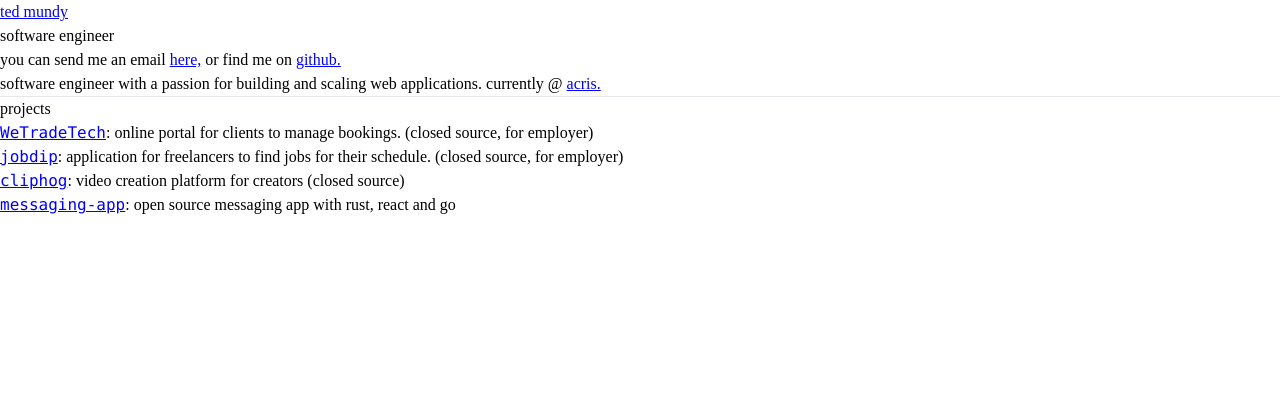
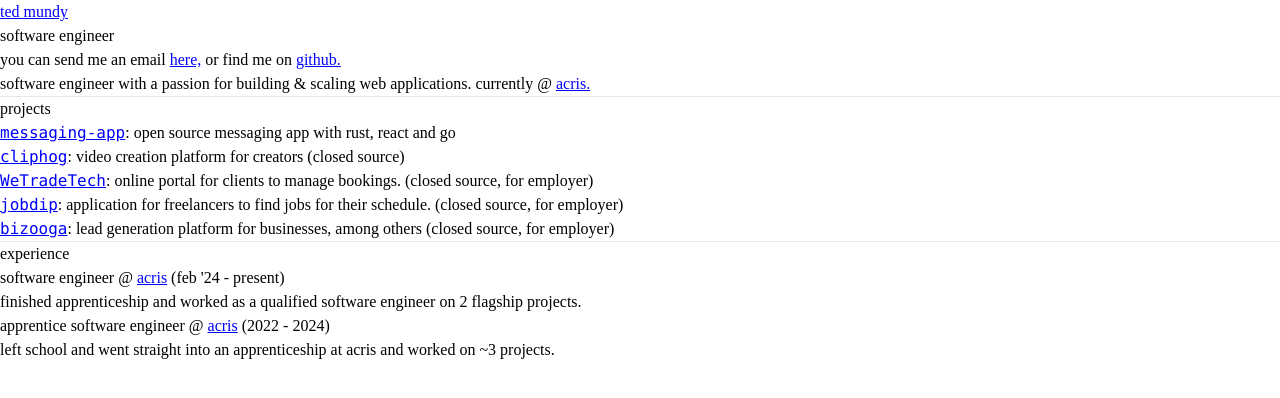
Before and after one commit to ted-mundy/mundy.io, a Nuxt app: page / in a window 1280 px wide. Shown: the top 398 px of the page. Built offline with nearby package versions, Linux system fonts and the light colour scheme.

Commit message:
feat(web): finish new web design

```diff
--- a/app.vue
+++ b/app.vue
@@ -15,13 +15,25 @@
       </a>
     </p>
     <p class="mt-6">
-      software engineer with a passion for building and scaling web applications. currently @ <a href="https://acris.co.uk">acris.</a>
+      software engineer with a passion for building & scaling web applications. currently @ <a href="https://acris.co.uk">acris.</a>
     </p>
     <hr class="mt-8" />
     <h1 class="text-xl mt-8 font-bold text-left">
       projects
     </h1>
-    <ul class="text-left w-fit mx-auto px-12 mt-4">
+    <ul class="text-left w-full mx-auto px-12 mt-4">
+      <li class="mt-2">
+        <a href="https://github.com/ted-mundy/messaging-app">
+          <code>messaging-app</code>
+        </a>:
+        open source messaging app with rust, react and go
+      </li>
+      <li class="mt-2">
+        <a href="https://cliphog.com">
+          <code>cliphog</code>
+        </a>:
+        video creation platform for creators (closed source)
+      </li>
       <li class="mt-2">
         <a href="https://portal.wetradetech.com">
           <code>WeTradeTech</code>
@@ -35,16 +47,34 @@
         application for freelancers to find jobs for their schedule. (closed source, for employer)
       </li>
       <li class="mt-2">
-        <a href="https://cliphog.com">
-          <code>cliphog</code>
+        <a href="https://leads.bizooga.co.uk">
+          <code>bizooga</code>
         </a>:
-        video creation platform for creators (closed source)
+        lead generation platform for businesses, among others (closed source, for employer)
+      </li>
+    </ul>
+    <hr class="mt-8" />
+    <h1 class="text-xl mt-8 font-bold text-left">
+      experience
+    </h1>
+    <ul class="text-left w-full mx-auto px-12 mt-4">
+      <li class="mt-2">
+        <h3 class="font-bold">
+          software engineer @ <a href="https://acris.co.uk">acris</a>
+          <span class="italic">
+            (feb '24 - present)
+          </span>
+        </h3>
+        finished apprenticeship and worked as a qualified software engineer on 2 flagship projects.
       </li>
       <li class="mt-2">
-        <a href="https://github.com/ted-mundy/messaging-app">
-          <code>messaging-app</code>
-        </a>:
-        open source messaging app with rust, react and go
+        <h3 class="font-bold">
+          apprentice software engineer @ <a href="https://acris.co.uk">acris</a>
+          <span class="italic">
+            (2022 - 2024)
+          </span>
+        </h3>
+        left school and went straight into an apprenticeship at acris and worked on ~3 projects.
       </li>
     </ul>
    </div>
```
